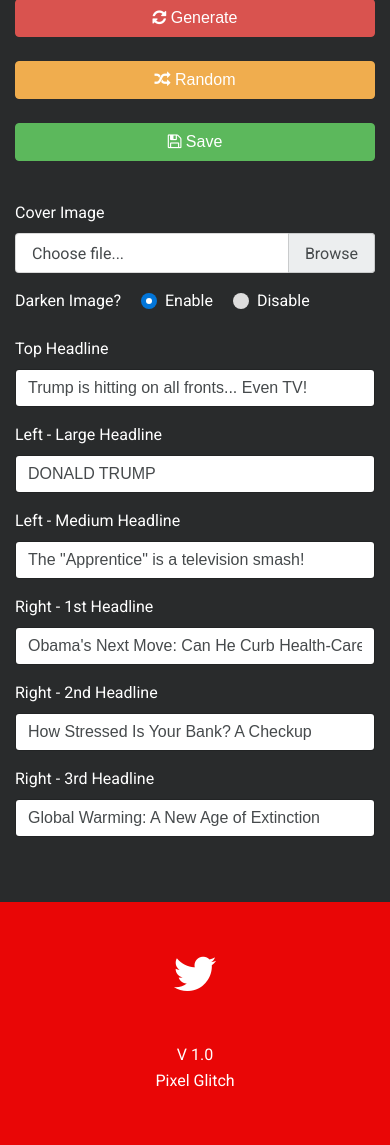
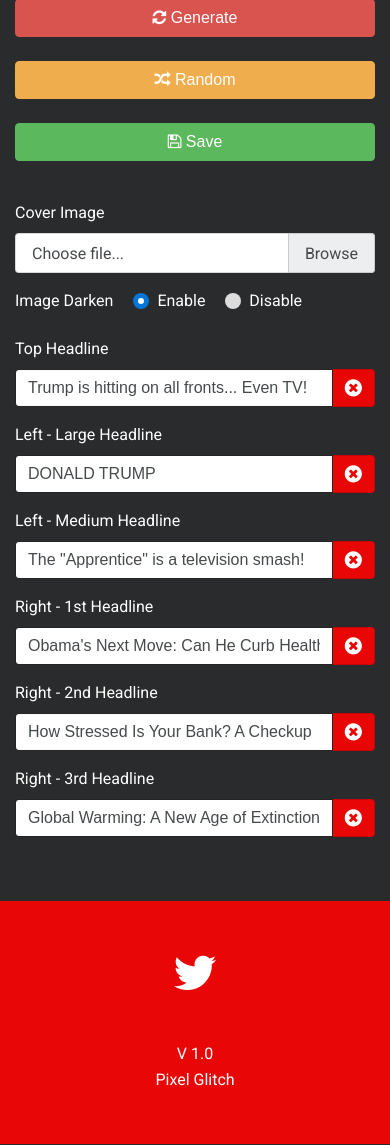
Before and after one commit to montoulieu/trump-time, a PHP site: page / in a window 390 px wide. Shown: the part 577-1722 px from the top of the page. Run offline with PHP 8.4, Linux system fonts and the light colour scheme.

Commit message:
Added clear buttons to input fields

```diff
--- a/index.html
+++ b/index.html
@@ -2,7 +2,7 @@
 <html lang="en">
 <head>
   <meta charset="UTF-8">
-  <meta name="viewport" content="width=device-width, initial-scale=1.0">
+  <meta name="viewport" content="width=device-width, initial-scale=1.0, user-scalable=no">
   <meta http-equiv="X-UA-Compatible" content="ie=edge">
   <title>Trump Time</title>
   <meta name="description" content="Trump Time Magazine Generator. For those who like a little covfefe with their fake news.">
@@ -37,7 +37,7 @@
   </header>
   <section class="main container py-0 py-lg-5">
     <div class="row py-5">
-      <div class="col-lg-8 window">
+      <div class="col-lg-7 window">
         <div class="magazine-cover">
           <div class="time-header"></div>
           <div class="time-cover-image darkened"></div>
@@ -49,7 +49,7 @@
           <h5 class="time-text right-3 text-russian-red">Global Warming: A New Age of Extinction</h5>
         </div>
       </div>
-      <div class="col-md-8 offset-md-2 col-lg-4 offset-lg-0 panel pt-5 pt-lg-0">
+      <div class="col-md-8 offset-md-2 col-lg-5 offset-lg-0 panel pt-5 pt-lg-0">
         <form>
 
           <div class="form-group text-center">
@@ -65,7 +65,7 @@
             </label>
           </div>
           <div class="form-group">
-            <label for="darken-image" class="pr-3">Darken Image?</label>
+            <label for="darken-image" class="pr-3">Image Darken</label>
             <label class="custom-control custom-radio">
               <input id="darken-enable" name="radio" type="radio" checked="" class="custom-control-input">
               <span class="custom-control-indicator"></span>
@@ -79,32 +79,50 @@
           </div>
           <div class="form-group">
             <label for="top">Top Headline</label>
+            <div class="input-group">
               <input type="text" class="form-control" id="top" maxlength="35" value="Trump is hitting on all fronts... Even TV!">
+              <div class="input-group-addon bg-russian-red search-clear"><i class=" fa fa-times-circle"></i></div>
+            </div>
           </div>
           <div class="form-group">
             <label for="left-large">Left - Large Headline</label>
+            <div class="input-group">
               <input type="text" class="form-control" id="left-large" value="DONALD TRUMP">
+              <div class="input-group-addon bg-russian-red search-clear"><i class=" fa fa-times-circle"></i></div>
+            </div>
           </div>
           <div class="form-group">
             <label for="left-medium">Left - Medium Headline</label>
+            <div class="input-group">
               <input type="text" class="form-control" id="left-medium" value="The &quot;Apprentice&quot; is a television smash!">
+              <div class="input-group-addon bg-russian-red search-clear"><i class=" fa fa-times-circle"></i></div>
+            </div>
           </div>
           <div class="form-group">
             <label for="right-1">Right - 1st Headline</label>
+            <div class="input-group">
               <input type="text" class="form-control" id="right-1" value="Obama's Next Move: Can He Curb Health-Care Costs?">
+              <div class="input-group-addon bg-russian-red search-clear"><i class=" fa fa-times-circle"></i></div>
+            </div>
           </div>
           <div class="form-group">
             <label for="right-2">Right - 2nd Headline</label>
+            <div class="input-group">
               <input type="text" class="form-control" id="right-2" value="How Stressed Is Your Bank? A Checkup">
+              <div class="input-group-addon bg-russian-red search-clear"><i class=" fa fa-times-circle"></i></div>
+            </div>
           </div>
           <div class="form-group">
             <label for="right-3">Right - 3rd Headline</label>
+            <div class="input-group">
               <input type="text" class="form-control" id="right-3" value="Global Warming: A New Age of Extinction">
+              <div class="input-group-addon bg-russian-red search-clear"><i class=" fa fa-times-circle"></i></div>
+            </div>
           </div>
         </form>
       </div>
     </div>
-    <div class="row">
+    <div class="row d-none">
       <div class="col-12">
         <div class="modal fade" id="saveModal" tabindex="-1" role="dialog" aria-labelledby="saveModalTitle" aria-hidden="true">
           <div class="modal-dialog" role="document">
@@ -123,7 +141,6 @@
     </div>
   </section>
   <footer class="bg-russian-red py-5">
-    <div class="row">
       <div class="container text-center">
         <div class="row">
           <div class="col-12">
@@ -137,7 +154,6 @@
           </div>
         </div>
       </div>
-    </div>
   </footer>
 </body>
 </html>
--- a/src/css/main.css
+++ b/src/css/main.css
@@ -89,10 +89,15 @@ body {
 .custom-file {
   width: 100%;
 }
-.btn-darken {
-  background-color: black;
-  color: white;
+.form-group {
+  position: relative;
 }
+  .search-clear {
+
+      font-size: 20px!important;
+      cursor: pointer;
+      color: white;
+  }
 .modal canvas {
   width: 100%!important;
   height: auto!important;
--- a/src/js/main.js
+++ b/src/js/main.js
@@ -34,6 +34,12 @@ $(document).ready(function(){
   $('#darken-disable').click(function(e){
     $('.time-cover-image').removeClass('darkened');
   });
+  $(".search-clear").click(function(){
+    console.log('CLearing');
+    $(this).prev().val('');
+    $(this).prev().attr('value','');
+  });
+
 });
 
 // Transfers text from input fields to magazine layout
@@ -53,6 +59,7 @@ function Save(){
   html2canvas($('.magazine-cover'), {
     dpi: 401,
     allowTaint: true,
+    useCORS: true,
 
     onrendered: function(canvas) {
       // document.body.appendChild(canvas);
```
Lines whose indentation alone changed are shown as unchanged.
